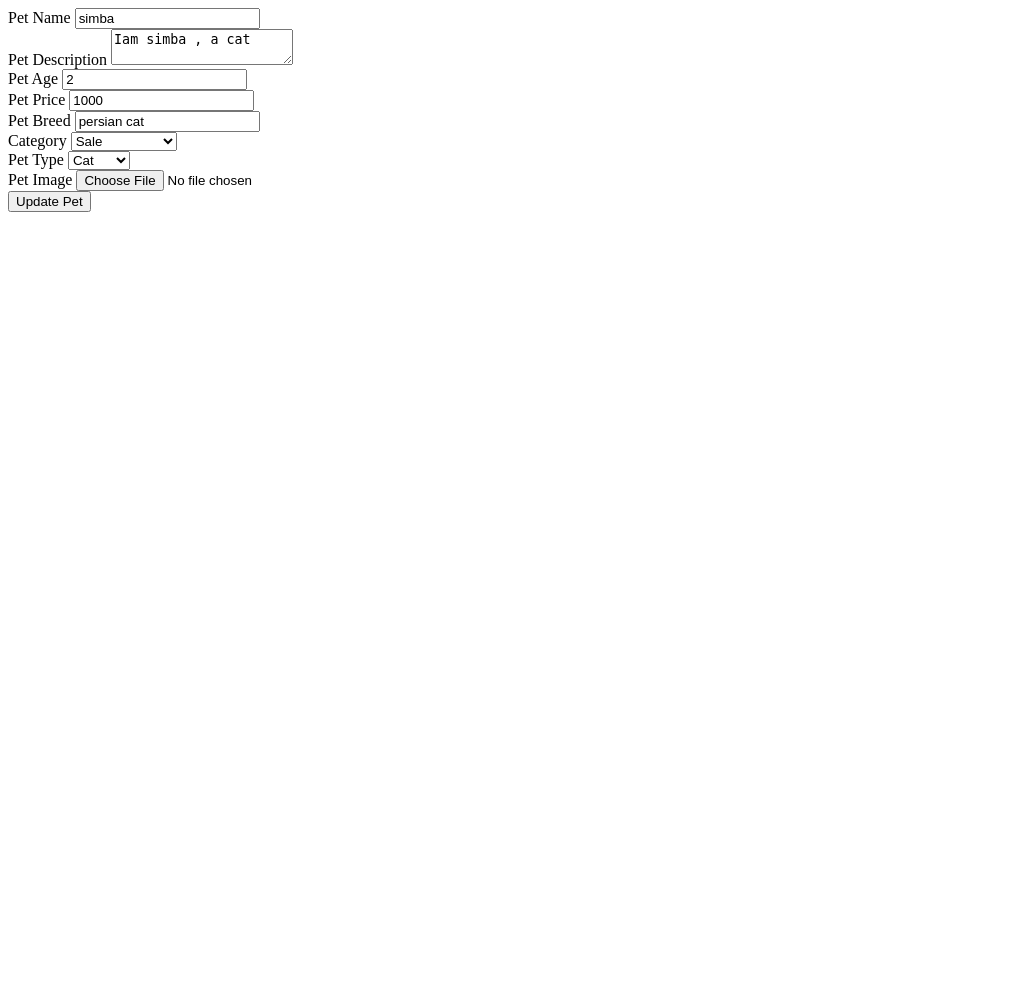
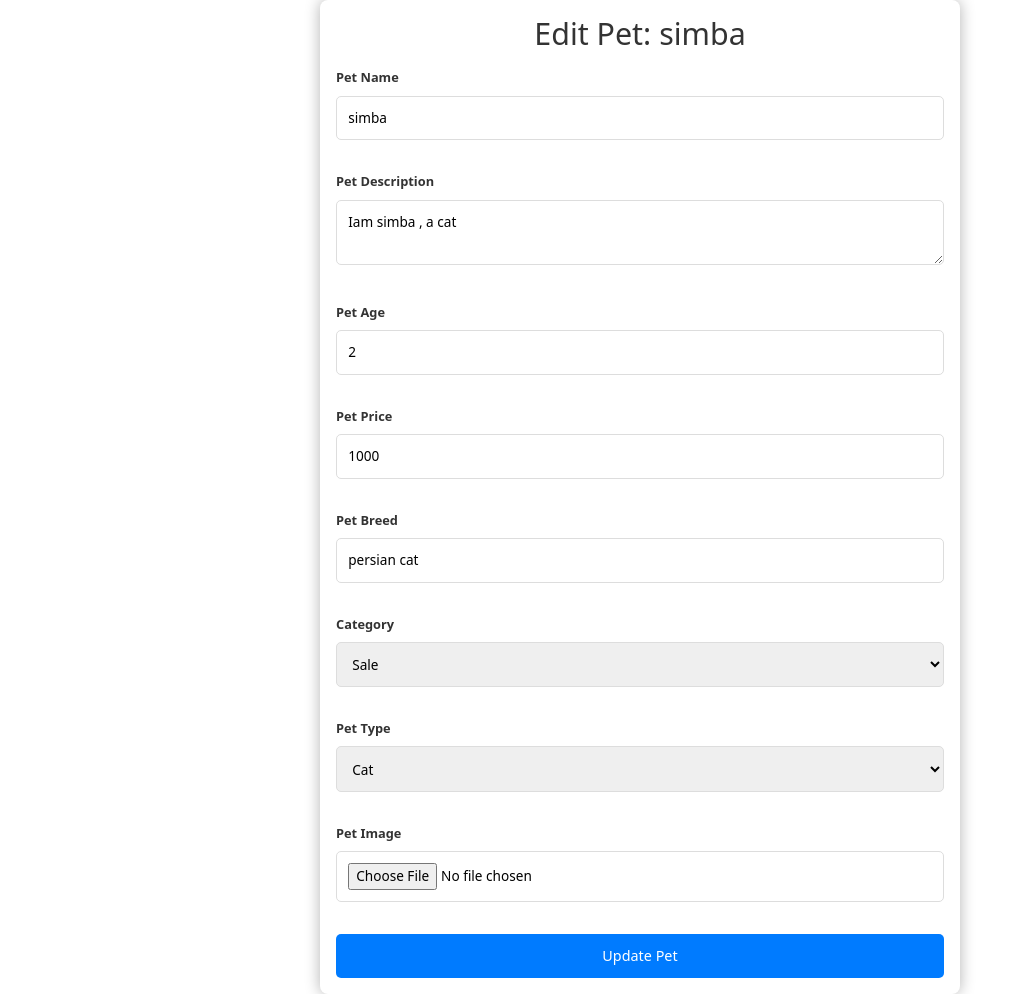
Before and after one commit to sreeh1234/pet_adoption, a Django app: page /pet/edit/8 in a window 1280 px wide. Shown: the whole page, without its empty margins (0-1022 px from the left). Before the commit the page ends 212 px from the top, so only its background shows below. Run offline with Django 5.2, Linux system fonts and the light colour scheme; data comes from the database, SQL or seed files in the repository; both versions use the stored data as it was after the commit.

Commit message:
update saturdat 'pet_adoption'

```diff
--- a/pet_site/app/urls.py
+++ b/pet_site/app/urls.py
@@ -10,6 +10,7 @@ urlpatterns=[
 #--------------------admin----------------------------
 
     path('admin_home',views.admin_home),
+    path('cat',views.cat),
 
 #--------------------user-----------------------------
 
--- a/pet_site/app/views.py
+++ b/pet_site/app/views.py
@@ -32,7 +32,7 @@ def pet_login(req):
             messages.warning(req,'invalid username or password')
             return redirect(pet_login)
     else:
-        return render(req,'login.html')
+        return render(req,'user/login.html')
 
 def pet_logout(req):
     logout(req)
@@ -71,7 +71,7 @@ def register(req):
         email = req.POST['email']
         pswd = req.POST['pswd']
         try:
-            data = User.objects.create_user(first_name=uname,email=email,username=email,password=pswd)
+            data = User.objects.create_user(first_name=uname, email=email, username=email, password=pswd)
             data.save()
             otp = ""
             for i in range(6):
@@ -172,7 +172,7 @@ def add_category(request):
         messages.success(request, 'Category added successfully!')
         return redirect('add_category')
 
-    return render(request, 'user/addcategory.html')
+    return render(request, 'user/add_category.html')
 
 
 def add_pet_type(request):
@@ -191,19 +191,15 @@ def pet_detail(request, pet_id):
     pet = get_object_or_404(Pet, id=pet_id)
     return render(request, 'user/pet_detail.html', {'pet': pet})
 
+
 def pet_list(request):
     pets = Pet.objects.all()[::-1]
     return render(request, 'user/pet_list.html', {'pets': pets})
 
 
 
-
-from django.shortcuts import render, redirect, get_object_or_404
-from django.contrib import messages
-from .models import Pet, Category, PetType
-
 def edit_pet(request, pet_id):
-    pet = get_object_or_404(Pet, id=pet_id)  # Retrieve the pet to edit
+    pet = get_object_or_404(Pet, id=pet_id)
     categories = Category.objects.all()
     pet_types = PetType.objects.all()
 
@@ -264,7 +260,6 @@ def edit_pet(request, pet_id):
 
         if pet_image:
             pet.pet_image = pet_image
-
         pet.save()
 
         messages.success(request, "Pet updated successfully.")
@@ -278,10 +273,12 @@ def edit_pet(request, pet_id):
 
 
 
+
 def delete_pet(request, id):
     pet = get_object_or_404(Pet, id=id)
 
     if request.method == 'POST':
         pet.delete()
         return redirect('pet_list')
+
     return render(request, 'user/confirm_delete.html', {'pet': pet})
--- /dev/null
+++ b/pet_site/static/editpet.css
@@ -0,0 +1,81 @@
+<style>
+body {
+    font-family: Arial, sans-serif;
+    background-color: #000;
+    color: #fff;
+    margin: 0;
+    padding: 0;
+    display: flex;
+    justify-content: center;
+    align-items: center;
+    height: 100vh;
+}
+
+.container {
+    width: 50%;
+    margin: auto;
+    padding: 1rem;
+    background-color: #fff;
+    color: #000;
+    box-shadow: 0 0 15px rgba(0, 0, 0, 0.3);
+    border-radius: 8px;
+}
+
+h1 {
+    text-align: center;
+    color: #333;
+    margin-bottom: 1rem;
+    font-size: 1.9rem;
+}
+
+label {
+    font-size: 0.8rem;
+    font-weight: bold;
+    display: block;
+    margin-bottom: 0.5rem;
+    color: #333;
+}
+
+input[type="text"],
+input[type="number"],
+textarea,
+select,
+input[type="file"] {
+    width: 100%;
+    padding: 0.7rem;
+    margin-bottom: 1rem;
+    border: 1px solid #ddd;
+    border-radius: 5px;
+    font-size: 0.85rem;
+}
+
+textarea {
+    resize: vertical;
+}
+
+button {
+    background-color: #007bff;
+    color: #fff;
+    padding: 0.7rem 1.2rem;
+    border: none;
+    border-radius: 5px;
+    cursor: pointer;
+    font-size: 0.9rem;
+    width: 100%;
+}
+
+button:hover {
+    background-color: #0056b3;
+}
+
+.form-group {
+    margin-bottom: 1rem;
+}
+
+.image-preview {
+    display: block;
+    max-width: 100%;
+    height: auto;
+    margin-top: 1rem;
+}
+</style>
--- a/pet_site/static/listpet.css
+++ b/pet_site/static/listpet.css
@@ -31,7 +31,6 @@ h1 {
     background-color: #fff;
     border-radius: 8px;
     overflow: hidden;
-    height: 480px;
     padding: 10px;
     box-shadow: 0 0 15px rgba(0, 0, 0, 0.1);
     transition: transform 0.3s ease;
--- a/pet_site/templates/admin/home.html
+++ b/pet_site/templates/admin/home.html
@@ -22,7 +22,9 @@
                     <li class="nav-item">
                         <a class="nav-link text-white" href="admin_home">HOME</a>
                     </li>
-
+                    <li class="nav-item">
+                        <a class="nav-link text-white" href="cat">ADD CAT</a>
+                    </li>
                     <li class="nav-item">
                         <a class="nav-link text-white" href="logout">LOGOUT</a>
                     </li>
--- a/pet_site/templates/user/edit_pet.html
+++ b/pet_site/templates/user/edit_pet.html
@@ -1,31 +1,50 @@
+<!DOCTYPE html>
+<html lang="en">
+
+<head>
+    <meta charset="UTF-8">
+    <meta name="viewport" content="width=device-width, initial-scale=1.0">
+    <title>edit {{ pet.pet_name }}</title>
+    {% load static %}
+    <link href="https://cdn.jsdelivr.net/npm/bootstrap@5.3.3/dist/css/bootstrap.min.css" rel="stylesheet">
+    <script src="https://cdn.jsdelivr.net/npm/bootstrap@5.3.3/dist/js/bootstrap.bundle.min.js"></script>
+    <link rel="stylesheet" href="{% static 'editpet.css' %}">
+
+</head>
+
+<body>
+
+    <div class="container">
+        <h1>Edit Pet: {{ pet.pet_name }}</h1>
+
         <form method="POST" enctype="multipart/form-data">
             {% csrf_token %}
-    <div>
+            <div class="form-group">
                 <label for="pet_name">Pet Name</label>
                 <input type="text" id="pet_name" name="pet_name" value="{{ pet.pet_name }}" required>
             </div>
 
-    <div>
+            <div class="form-group">
                 <label for="pet_description">Pet Description</label>
                 <textarea id="pet_description" name="pet_description" required>{{ pet.pet_description }}</textarea>
             </div>
 
-    <div>
+            <div class="form-group">
                 <label for="pet_age">Pet Age</label>
                 <input type="number" id="pet_age" name="pet_age" value="{{ pet.pet_age }}" required>
             </div>
 
-    <div>
+            <div class="form-group">
                 <label for="pet_price">Pet Price</label>
                 <input type="number" id="pet_price" name="pet_price" value="{{ pet.pet_price }}" required>
             </div>
 
-    <div>
+            <div class="form-group">
                 <label for="pet_breed">Pet Breed</label>
                 <input type="text" id="pet_breed" name="pet_breed" value="{{ pet.pet_breed }}" required>
             </div>
 
-    <div>
+            <div class="form-group">
                 <label for="category">Category</label>
                 <select id="category" name="category" required>
                     {% for category in categories %}
@@ -34,7 +53,7 @@
                 </select>
             </div>
 
-    <div>
+            <div class="form-group">
                 <label for="pet_type">Pet Type</label>
                 <select id="pet_type" name="pet_type" required>
                     {% for pet_type in pet_types %}
@@ -43,10 +62,15 @@
                 </select>
             </div>
 
-    <div>
+            <div class="form-group">
                 <label for="pet_image">Pet Image</label>
                 <input type="file" id="pet_image" name="pet_image">
             </div>
 
             <button type="submit">Update Pet</button>
         </form>
+    </div>
+
+</body>
+
+</html>
--- a/pet_site/templates/user/pet_detail.html
+++ b/pet_site/templates/user/pet_detail.html
@@ -24,8 +24,10 @@
                 <p><strong>Category:</strong> {{ pet.category.name }}</p>
                 <p><strong>Pet Type:</strong> {{ pet.pet_type.name }}</p>
             </div>
-            <a href="{% url 'pet_list' %}" class="btn">Back to Pet List</a>
+            <a href="{% url 'delete_pet' pet.id %}" class="btn" style="display: inline;">Delete</a>
+            <a href="{% url 'edit_pet' pet.id %}" class="btn" style="display: inline;">Edit</a>
         </div>
+        <a href="{% url 'pet_list' %}" class="btn">Back to Pet List</a>
     </div>
 </body>
 </html>
```
Also changed, not shown: pet_site/static/confirmdelete.css (added, +34 -0 lines), pet_site/templates/user/confirm_delete.html (+6 -37 lines), pet_site/templates/user/pet_list.html (+7 -12 lines), pet_site/db.sqlite3, pet_site/media/pet_images/catcat_U2OeTZp.avif (added). Lines whose indentation alone changed are shown as unchanged.
